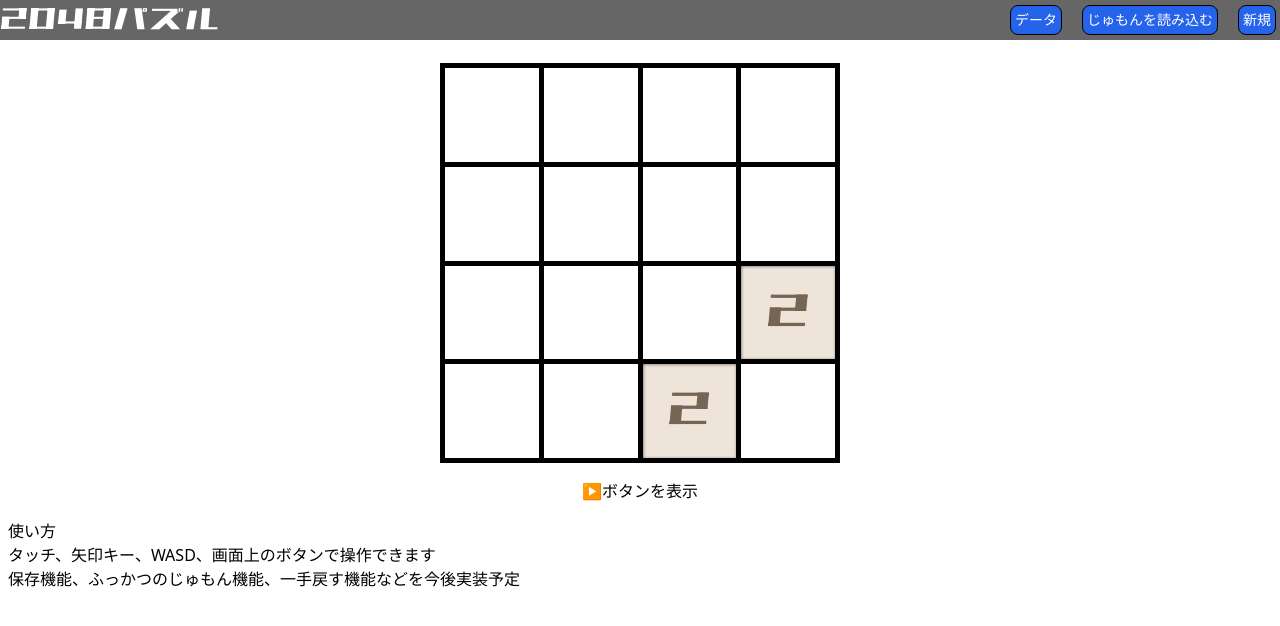
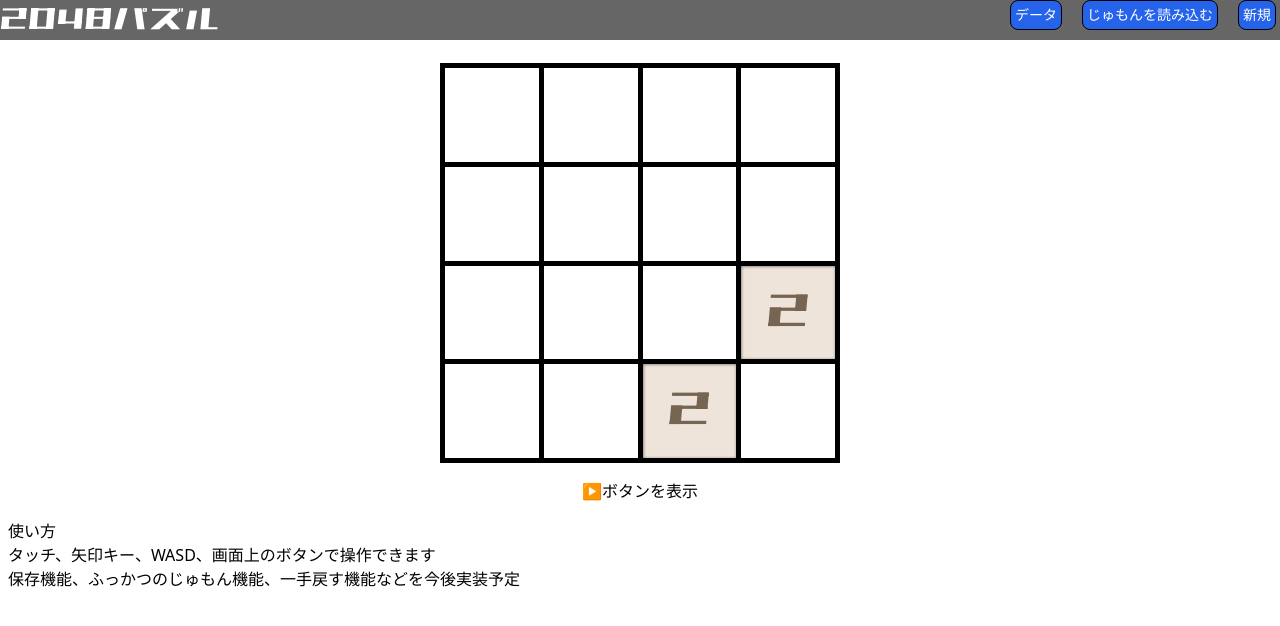
Before and after one commit to tomo-x7/2048, a React (Vite) app: page / in a window 1280 px wide. Shown: the top 626 px of the page. Built offline with nearby package versions, Linux system fonts and the light colour scheme.

Commit message:
update style

```diff
--- a/src/Header.tsx
+++ b/src/Header.tsx
@@ -19,13 +19,13 @@ export function Header({
 	return (
 		<>
 			<div
-				className="sticky top-0 left-0 right-0 mb-[15px] flex justify-between h-[40px]"
+				className="sticky top-0 left-0 right-0 mb-[15px] flex justify-between h-fit items-start max-[480px]:flex-col"
 				style={{ backgroundColor: "#666" }}
 			>
 				<h2 className="text-4xl text-white" style={{ fontFamily: "gkktt" }}>
 					2048パズル
 				</h2>
-				<div className="flex-1 flex gap-3 text-white justify-end items-center">
+				<div className="flex-1 flex gap-3 h-full w-full text-white justify-end items-center">
 					<Button onClick={() => setsaveload("saveload")}>データ</Button>
 					<Button onClick={() => setsaveload("jumon")}>じゅもんを読み込む</Button>
 					{Newbutton}
```
